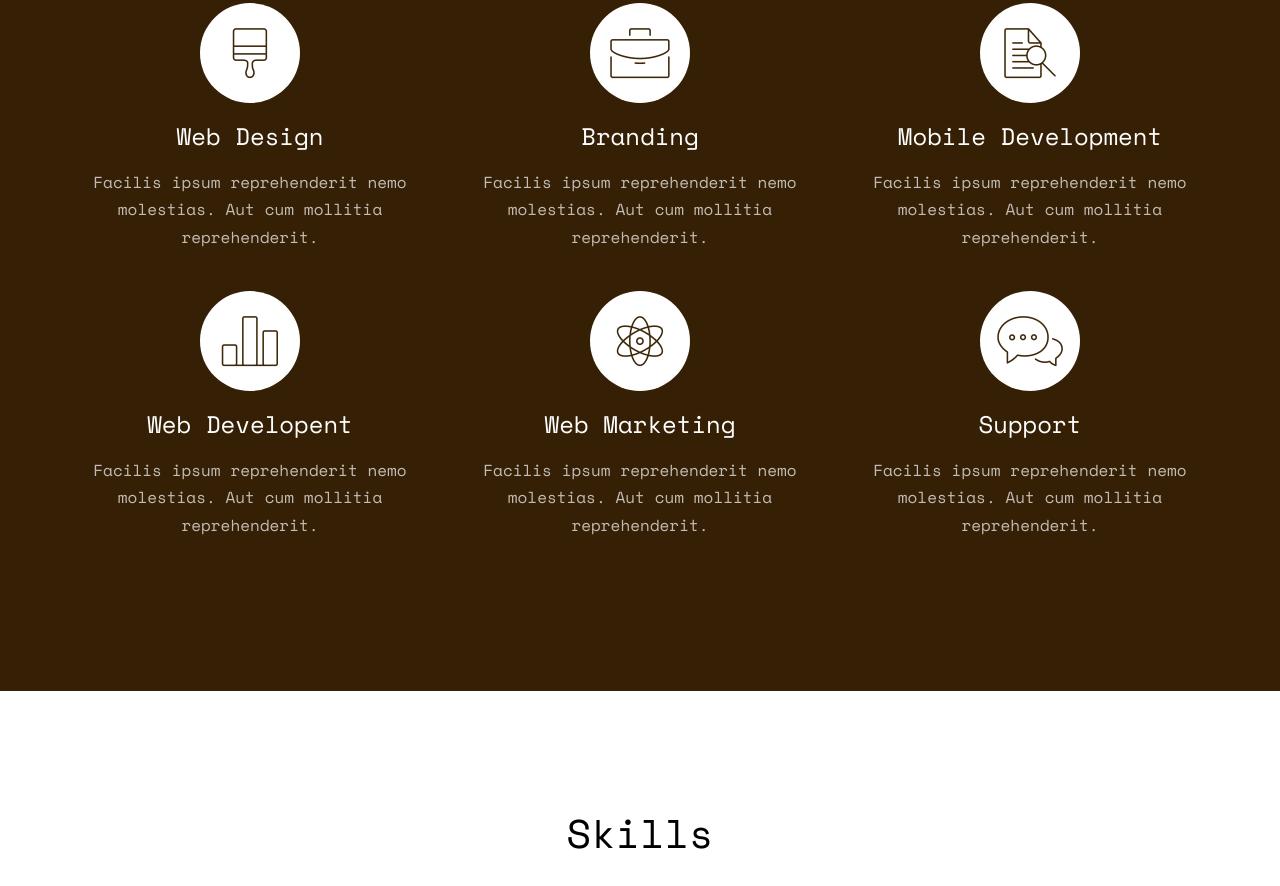
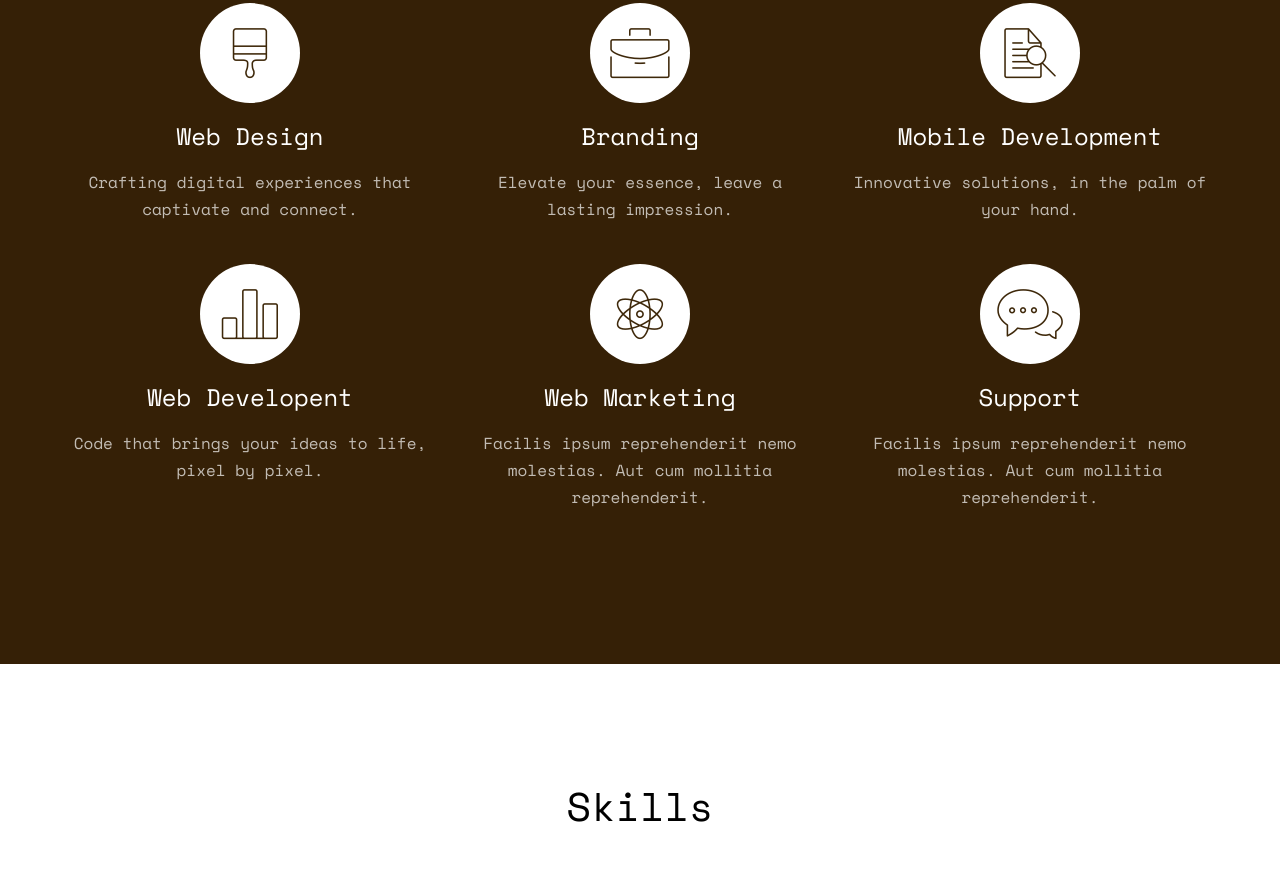
Before and after one commit to ElCelo-coder/myPortfolio, a plain HTML site: page index.html in a window 1280 px wide. Shown: the part 4080-4966 px from the top of the page. Drawn offline with nearby package versions, Linux system fonts and the light colour scheme; some packages are replaced by stand-ins of ours; no server answers; files whose address does not match are found by name; a web font is replaced by a local one.

Commit message:
Update index.html

```diff
--- a/index.html
+++ b/index.html
@@ -240,7 +240,7 @@
 							</span>
 							<div class="feature-copy">
 								<h3>Web Design</h3>
-								<p>Facilis ipsum reprehenderit nemo molestias. Aut cum mollitia reprehenderit.</p>
+								<p>Crafting digital experiences that captivate and connect.</p>
 							</div>
 						</div>
 					</div>
@@ -252,7 +252,7 @@
 							</span>
 							<div class="feature-copy">
 								<h3>Branding</h3>
-								<p>Facilis ipsum reprehenderit nemo molestias. Aut cum mollitia reprehenderit.</p>
+								<p>Elevate your essence, leave a lasting impression.</p>
 							</div>
 						</div>
 
@@ -264,7 +264,7 @@
 							</span>
 							<div class="feature-copy">
 								<h3>Mobile Development</h3>
-								<p>Facilis ipsum reprehenderit nemo molestias. Aut cum mollitia reprehenderit.</p>
+								<p>Innovative solutions, in the palm of your hand.</p>
 							</div>
 						</div>
 					</div>
@@ -280,7 +280,7 @@
 							</span>
 							<div class="feature-copy">
 								<h3>Web Developent</h3>
-								<p>Facilis ipsum reprehenderit nemo molestias. Aut cum mollitia reprehenderit.</p>
+								<p>Code that brings your ideas to life, pixel by pixel.</p>
 							</div>
 						</div>
 
```
